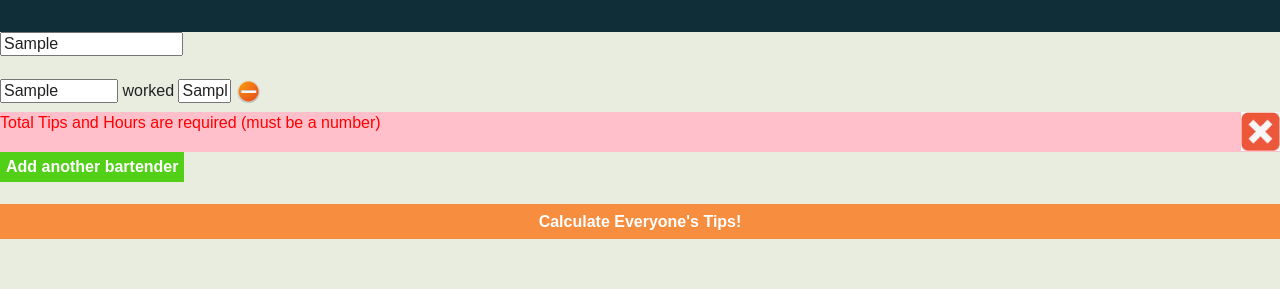
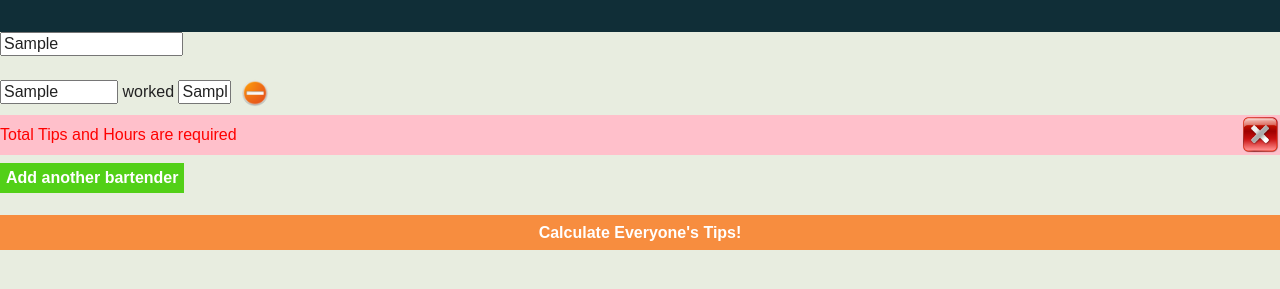
Before and after one commit to Uzmani/uzmani.github.io, a plain HTML site: page index.html in a window 1280 px wide. Both pictures are taken after typing "Sample", "Sample", "Sample" into the empty fields and a click on the button "Calculate Everyone's Tips!". Shown: the part 69-358 px from the top of the page. Drawn offline with Linux system fonts and the light colour scheme.

Commit message:
new button to remove error

```diff
--- a/css/main.css
+++ b/css/main.css
@@ -153,7 +153,7 @@ label.error {
 }*/
 
 #error-list {
-
+  margin-bottom: 8px;
 
 }
 
@@ -163,12 +163,22 @@ label.error {
   width: 100%;
   text-decoration: none;
   color: red;
+  line-height: 40px;
+
+  font-size: 1em
 }
 
 .close-error-btn {
-   float: right;
-   height: 39px;
-   vertical-align: 10%;
+  background: pink;
+  position: absolute;
+  right: 0;
+  height: 39px;
+  text-align: left;
+  vertical-align: middle;
+}
+
+.close-error-btn p {
+
 }
 
 /*Add bartender button*/
@@ -183,7 +193,8 @@ label.error {
 /*Remove bartenter button*/
 
 img {
-  height: 25px;
+  height: 28px;
+  margin-left: 5px;
 }
 
 /*Calculate tips button */
--- a/js/main.js
+++ b/js/main.js
@@ -5,8 +5,11 @@ $(document).ready(function(){
   $(".calc-button").on("click", calcTips)
   $("#bartender-to-add").on("click", ".remove-button", function(e) {
     e.preventDefault();
-    console.log("attempt to remove bartender");
     $(this).closest(".bartender-info").remove();
+  })
+  $("#error-list").on("click", ".close-error-btn", function(e){
+    e.preventDefault();
+    $(this).closest(".errors").remove();
   })
 });
 
@@ -34,8 +37,8 @@ function calcTips() {
   createBartenders();
   var totalTips = $('input[name="totaltips"]').val();
   var hoursAdded = addHours();
-  if (isNaN(hoursAdded) || isNaN(totalTips)) {
-    $('#error-list').append("<div class='errors's>Total Tips and Hours are required (must be a number)<img class='close-error-btn' src='img/error_close.jpeg'></div>");
+  if (isNaN(hoursAdded) || isNaN(totalTips) || totalTips === '') {
+    $('#error-list').append("<div class='errors's>Total Tips and Hours are required<img class='close-error-btn' src='img/red-close-button.png'></div>");
   }else {
     var rate = totalTips / hoursAdded;
     for (var i=0; i<bartenders.length; i++) {
```
Also changed, not shown: img/Red-close-button.png (added).
